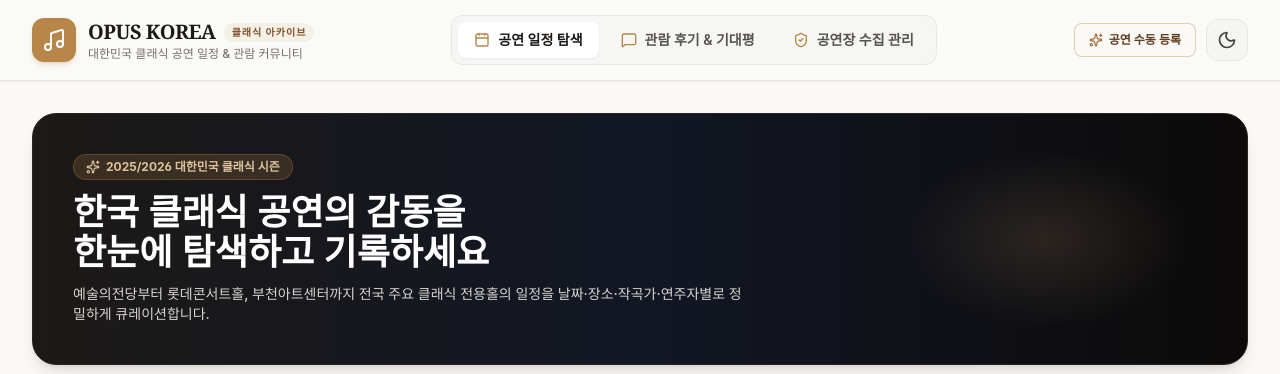
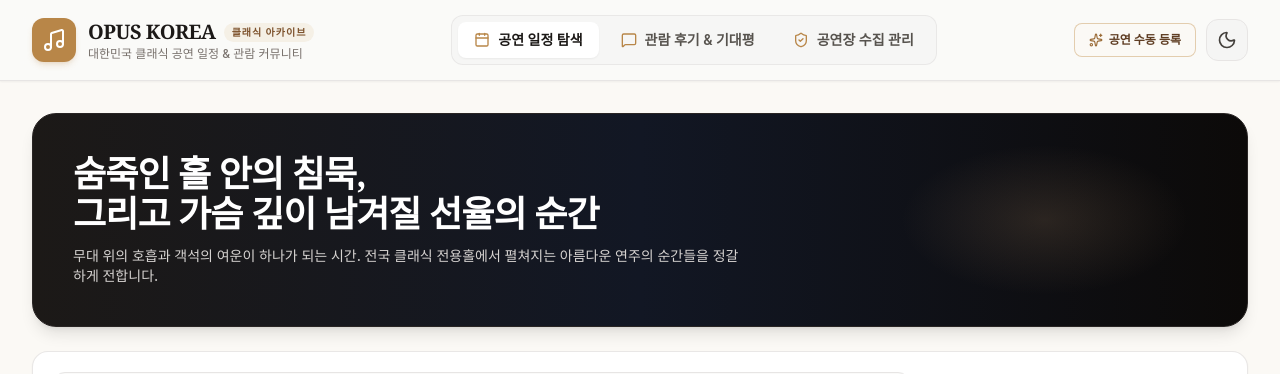
Before and after one commit to purple-found/cc, a React (Vite) app: page / in a window 1280 px wide. Shown: the top 374 px of the page. Built offline with nearby package versions, Linux system fonts and the light colour scheme.

Commit message:
style: remove season badge and refine hero banner with emotional classical copy

```diff
--- a/src/App.jsx
+++ b/src/App.jsx
@@ -222,15 +222,11 @@ export default function App() {
             {/* Hero Banner */}
             <div className="relative overflow-hidden rounded-3xl bg-gradient-to-r from-stone-900 via-hall-900 to-stone-950 text-white p-8 sm:p-10 shadow-lg border border-stone-800">
               <div className="relative z-10 max-w-2xl space-y-3">
-                <span className="inline-flex items-center gap-1.5 px-3 py-1 rounded-full text-xs font-bold bg-concert-500/20 text-concert-300 border border-concert-500/30">
-                  <Sparkles className="w-3.5 h-3.5" />
-                  <span>2025/2026 대한민국 클래식 시즌</span>
-                </span>
-                <h1 className="font-serif font-black text-2xl sm:text-4xl leading-tight">
-                  한국 클래식 공연의 감동을<br />한눈에 탐색하고 기록하세요
+                <h1 className="font-serif font-black text-2xl sm:text-4xl leading-tight tracking-tight">
+                  숨죽인 홀 안의 침묵,<br />그리고 가슴 깊이 남겨질 선율의 순간
                 </h1>
                 <p className="text-xs sm:text-sm text-stone-300 font-medium leading-relaxed">
-                  예술의전당부터 롯데콘서트홀, 부천아트센터까지 전국 주요 클래식 전용홀의 일정을 날짜·장소·작곡가·연주자별로 정밀하게 큐레이션합니다.
+                  무대 위의 호흡과 객석의 여운이 하나가 되는 시간. 전국 클래식 전용홀에서 펼쳐지는 아름다운 연주의 순간들을 정갈하게 전합니다.
                 </p>
               </div>
               <div className="absolute right-0 top-0 bottom-0 w-1/3 opacity-15 pointer-events-none bg-[radial-gradient(ellipse_at_center,_var(--tw-gradient-stops))] from-concert-400 via-transparent to-transparent" />
```
